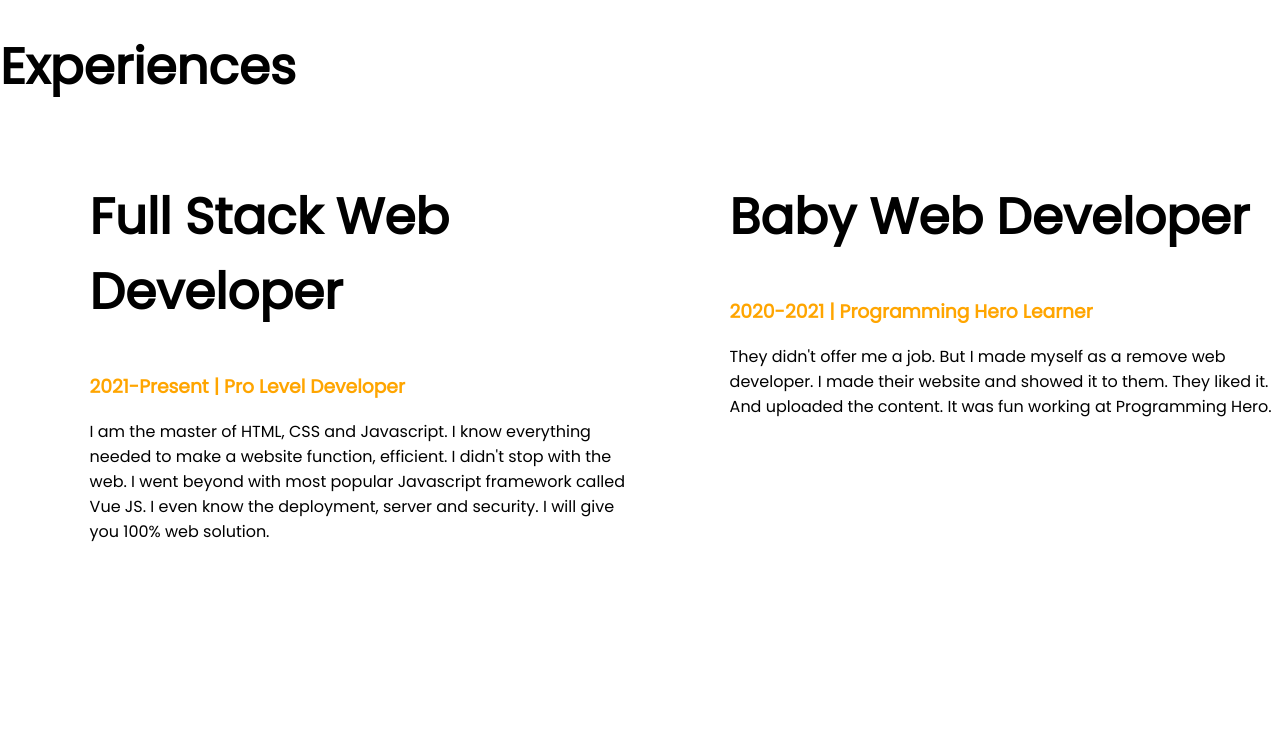
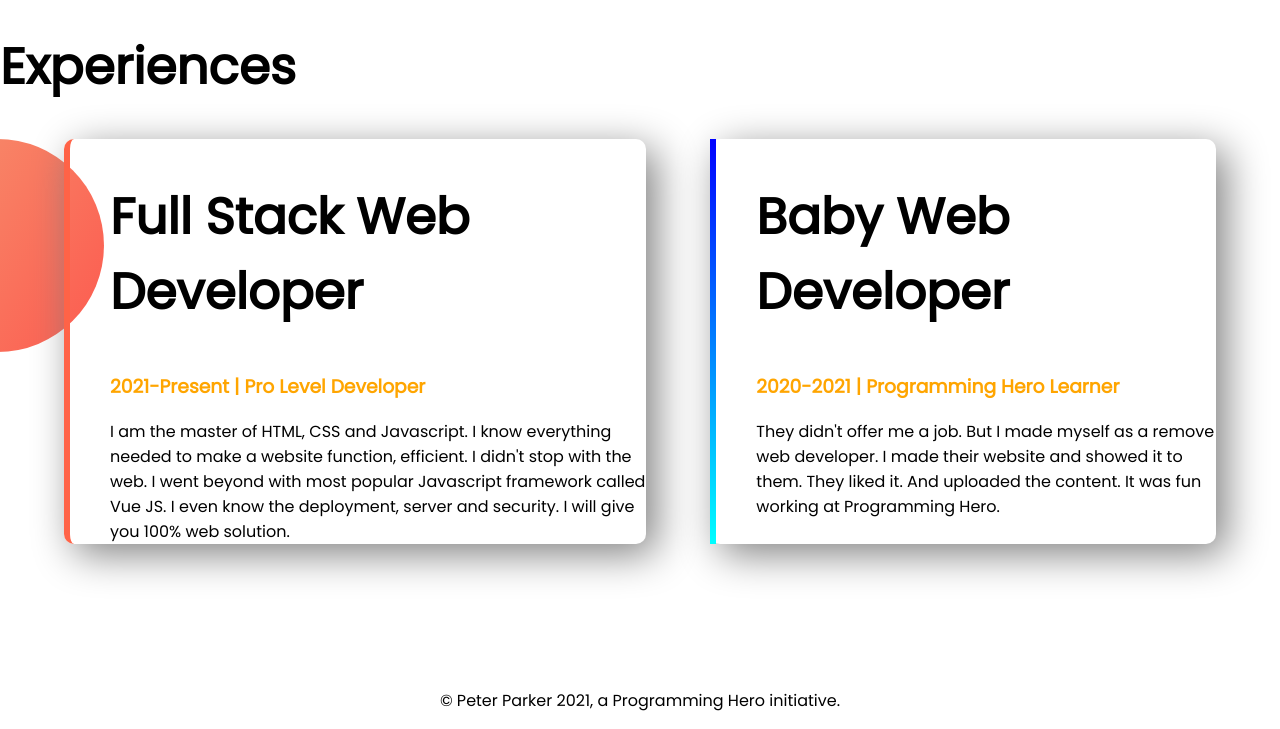
Before and after one commit to zahidjuel/web-portfolio, a plain HTML site: page index.html in a window 1280 px wide. Shown: the part 985-1714 px from the top of the page. Before the commit the page ends 1545 px from the top, so only its background shows below. Drawn offline with Linux system fonts and the light colour scheme.

Commit message:
finall cod push

```diff
--- a/index.html
+++ b/index.html
@@ -46,8 +46,8 @@
         </div>
     </section>
     <h1>Experiences</h1>
-    <section class="flexible-display">
-        <div class="half-width">
+    <section class="flexible-display left-banner">
+        <div class="experiences-item">
             <h1>Full Stack Web Developer</h1>
             <h3><span class="color-span">2021-Present | Pro Level Developer</span></h3>
             <p>
@@ -56,7 +56,7 @@
                 JS. I even know the deployment, server and security. I will give you 100% web solution.
             </p>
         </div>
-        <div class="half-width">
+        <div class="experiences-item1">
             <h1>Baby Web Developer</h1>
             <h3><span class="color-span">2020-2021 | Programming Hero Learner</span></h3>
             <p>
@@ -65,6 +65,9 @@
             </p>
         </div>
     </section>
+    <footer>
+        <p>© Peter Parker 2021, a Programming Hero initiative.</p>
+    </footer>
 </body>
 
 </html>
--- a/style.css
+++ b/style.css
@@ -35,3 +35,36 @@ h1{
     background-repeat: no-repeat;
     background-position: right bottom;
 }
+.experiences-item{
+    box-shadow: 10px 10px 40px gray;
+    width: 700px;
+    height: 405px;
+    margin-left: 5%;
+    margin-bottom: 10%;
+    border-left: 6px solid tomato;
+    border-radius: 10px;
+    padding-left: 40px;
+
+
+}
+.experiences-item1{
+    box-shadow: 10px 10px 40px gray;
+    width: 600px;
+    height: 405px;
+    margin-left: 5%;
+    margin-right: 5%;
+    margin-bottom: 10%;
+    border-left: 6px solid;
+    border-image: linear-gradient(blue, cyan);
+    border-image-slice: 1;
+    padding-left: 40px;
+    border-radius: 10px;
+}
+.left-banner{
+    background-image: url(exp-bg.png);
+    background-repeat: no-repeat;
+    background-position: left top;
+}
+footer p{
+    text-align: center;
+}
```
